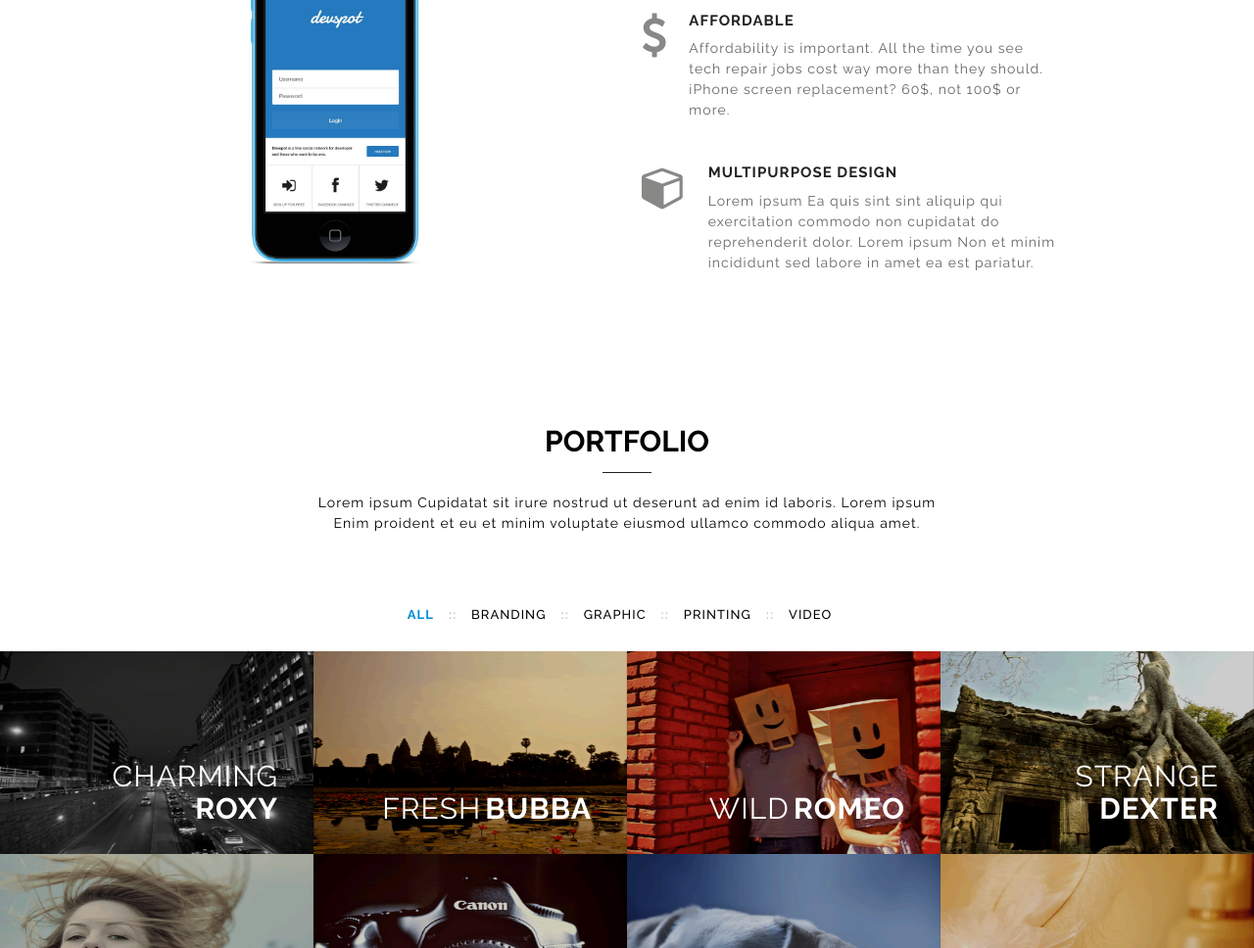
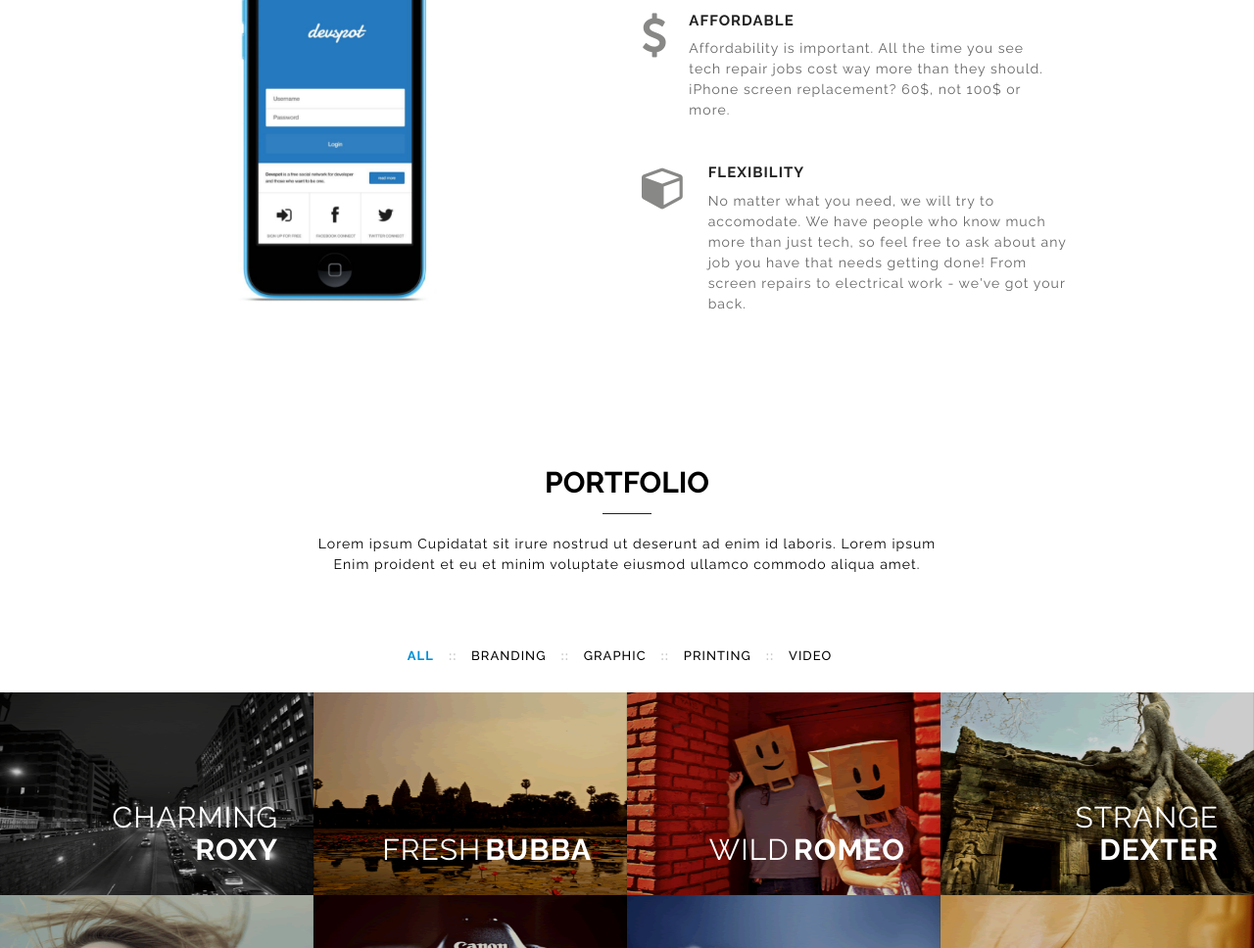
Before and after one commit to gramdalftech/gramdalftech.github.io, a plain HTML site: page index.html in a window 1280 px wide. Shown: the part 1147-2115 px from the top of the page at 98% size. Drawn offline with Linux system fonts and the light colour scheme; some packages are replaced by stand-ins of ours; files whose address does not match are found by name.

Commit message:
about update

```diff
--- a/index.html
+++ b/index.html
@@ -198,8 +198,8 @@
               <div class="about-content left animated" data-animate="fadeInLeft">
                 <div class="about-icon"><i class="fa fa-cube"></i></div>
                 <div class="about-detail">
-                  <h4>Multipurpose Design</h4>
-                  <p>Lorem ipsum Ea quis sint sint aliquip qui exercitation commodo non cupidatat do reprehenderit dolor. Lorem ipsum Non et minim incididunt sed labore in amet ea est pariatur.</p>
+                  <h4>Flexibility</h4>
+                  <p>No matter what you need, we will try to accomodate. We have people who know much more than just tech, so feel free to ask about any job you have that needs getting done! From screen repairs to electrical work - we've got your back.</p>
                 </div>
               </div>
             </div>
```
